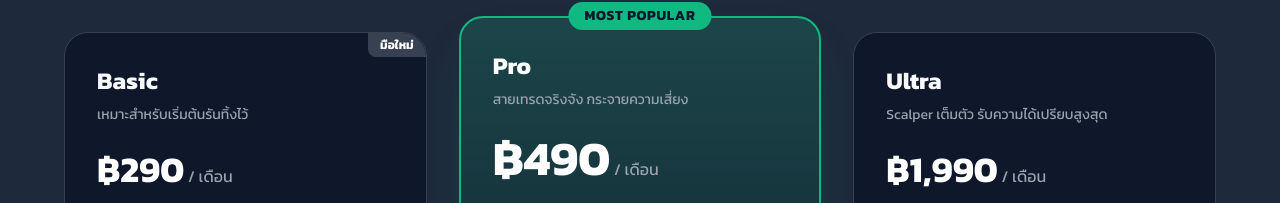
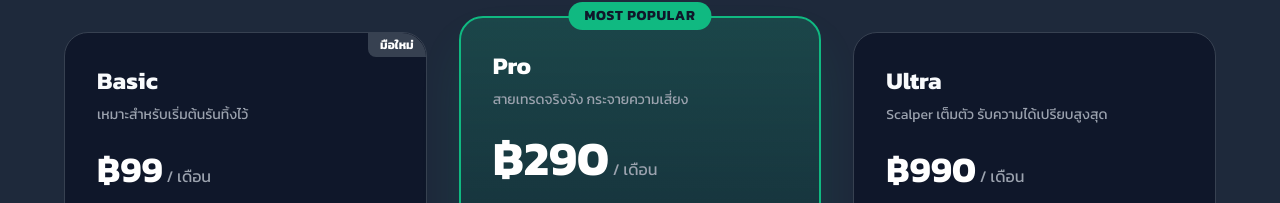
Before and after one commit to genozer/obsidian-trading, a plain HTML site: page index.html in a window 1280 px wide. Shown: the part 2119-2322 px from the top of the page. Drawn offline with nearby package versions, Linux system fonts and the light colour scheme.

Commit message:
Update index.html

```diff
--- a/index.html
+++ b/index.html
@@ -238,7 +238,7 @@
                     <h3 class="text-2xl font-bold mb-2">Basic</h3>
                     <p class="text-gray-400 text-sm mb-6">เหมาะสำหรับเริ่มต้นรันทิ้งไว้</p>
                     <div class="mb-6">
-                        <span class="text-4xl font-bold text-white">฿290</span>
+                        <span class="text-4xl font-bold text-white">฿99</span>
                         <span class="text-gray-400">/ เดือน</span>
                     </div>
                     <div class="bg-brand-green/10 text-brand-green text-sm font-bold text-center py-2 rounded-lg mb-8 border border-brand-green/30">
@@ -260,7 +260,7 @@
                     <h3 class="text-2xl font-bold mb-2 text-white">Pro</h3>
                     <p class="text-gray-400 text-sm mb-6">สายเทรดจริงจัง กระจายความเสี่ยง</p>
                     <div class="mb-6">
-                        <span class="text-5xl font-bold text-white">฿490</span>
+                        <span class="text-5xl font-bold text-white">฿290</span>
                         <span class="text-gray-400">/ เดือน</span>
                     </div>
                     <ul class="space-y-4 mb-8 flex-grow">
@@ -278,7 +278,7 @@
                     <h3 class="text-2xl font-bold mb-2">Ultra</h3>
                     <p class="text-gray-400 text-sm mb-6">Scalper เต็มตัว รับความได้เปรียบสูงสุด</p>
                     <div class="mb-6">
-                        <span class="text-4xl font-bold text-white">฿1,990</span>
+                        <span class="text-4xl font-bold text-white">฿990</span>
                         <span class="text-gray-400">/ เดือน</span>
                     </div>
                     <ul class="space-y-4 mb-8 flex-grow">
```
